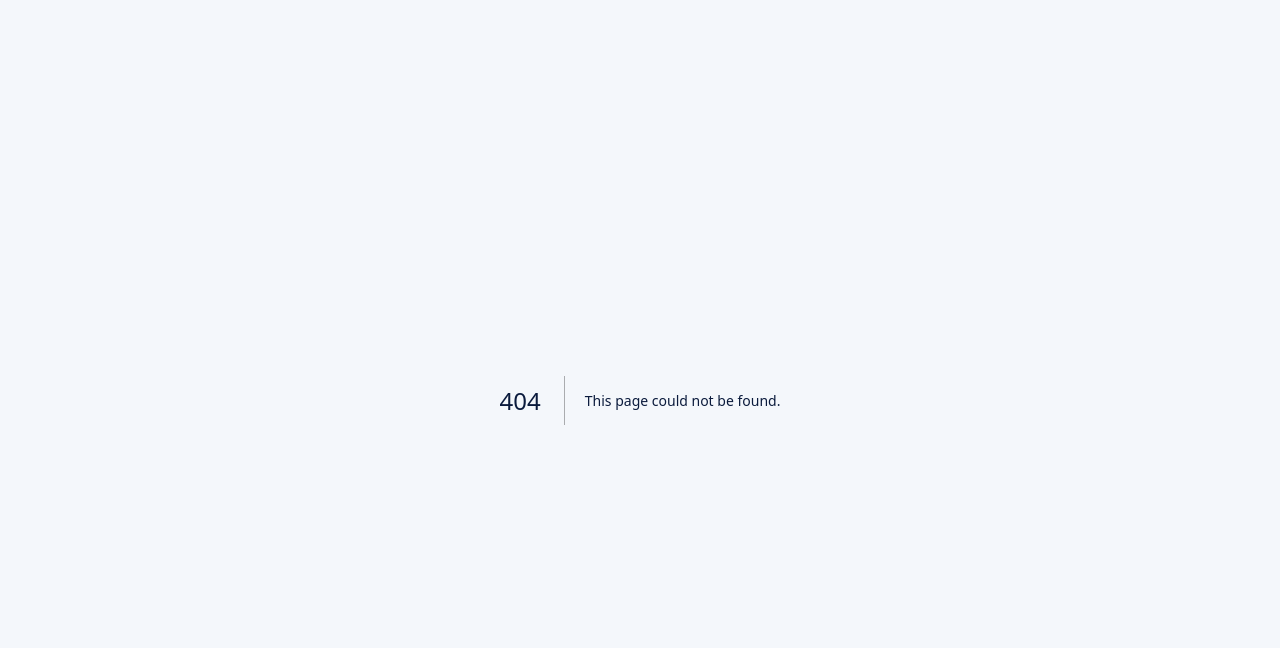
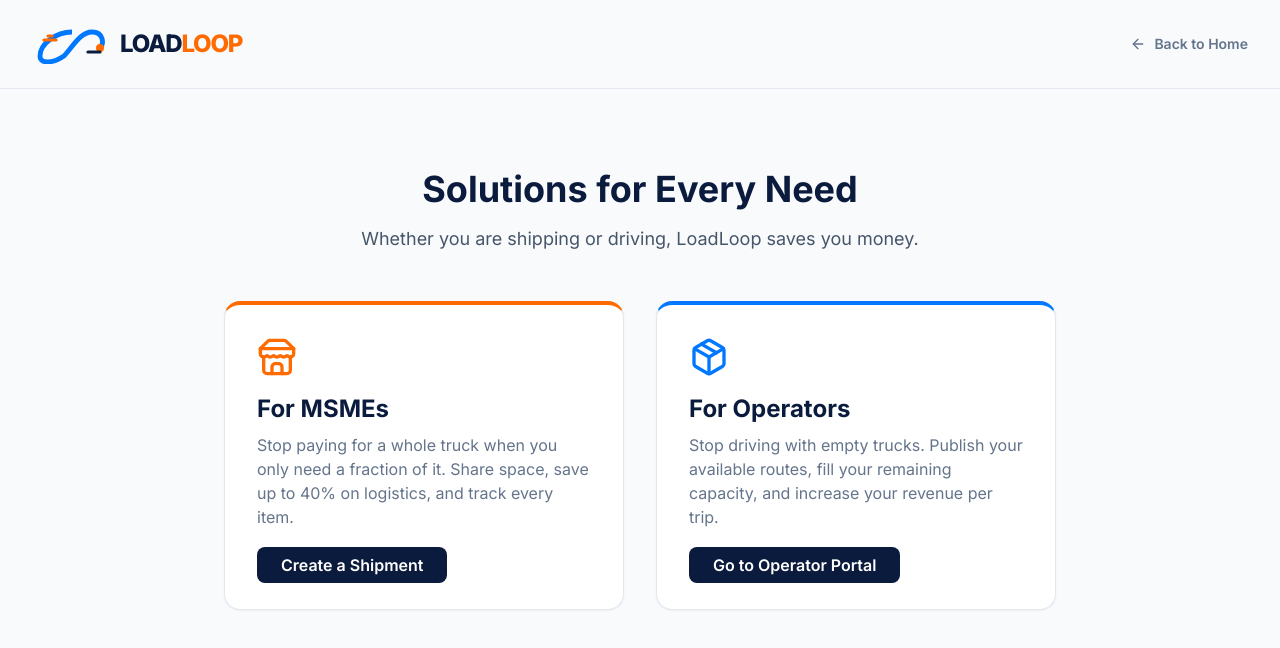
Before and after one commit to adiyel/loadloop-prototype, a Next.js app: page /solutions in a window 1280 px wide. Before the commit this address had no page. Shown: the top 648 px of the page. Built offline with nearby package versions, Linux system fonts and the light colour scheme.

Commit message:
Create page.tsx

```diff
--- /dev/null
+++ b/app/solutions/page.tsx
@@ -0,0 +1,35 @@
+import Link from "next/link";
+import Logo from "@/components/Logo";
+import { ArrowLeft, Store, Package } from "lucide-react";
+
+export default function Solutions() {
+  return (
+    <div className="min-h-screen bg-slate-50">
+      <nav className="flex items-center justify-between px-8 py-6 max-w-7xl mx-auto border-b border-slate-200">
+        <Logo className="h-10" />
+        <Link href="/" className="flex items-center gap-2 text-sm font-semibold text-slate-500 hover:text-brand-navy transition">
+          <ArrowLeft size={16} /> Back to Home
+        </Link>
+      </nav>
+      <main className="max-w-4xl mx-auto px-8 py-20 text-center">
+        <h1 className="text-4xl font-bold text-brand-navy mb-4">Solutions for Every Need</h1>
+        <p className="text-lg text-slate-600 mb-12">Whether you are shipping or driving, LoadLoop saves you money.</p>
+
+        <div className="grid md:grid-cols-2 gap-8 text-left">
+          <div className="bg-white p-8 rounded-2xl shadow-sm border border-slate-200 border-t-4 border-t-brand-orange">
+            <Store className="text-brand-orange mb-4" size={40} />
+            <h3 className="font-bold text-2xl mb-2 text-brand-navy">For MSMEs</h3>
+            <p className="text-slate-500 mb-6">Stop paying for a whole truck when you only need a fraction of it. Share space, save up to 40% on logistics, and track every item.</p>
+            <Link href="/dashboard/create" className="bg-brand-navy text-white px-6 py-2 rounded-lg font-semibold hover:bg-slate-800 transition">Create a Shipment</Link>
+          </div>
+          <div className="bg-white p-8 rounded-2xl shadow-sm border border-slate-200 border-t-4 border-t-brand-blue">
+            <Package className="text-brand-blue mb-4" size={40} />
+            <h3 className="font-bold text-2xl mb-2 text-brand-navy">For Operators</h3>
+            <p className="text-slate-500 mb-6">Stop driving with empty trucks. Publish your available routes, fill your remaining capacity, and increase your revenue per trip.</p>
+            <Link href="/operator" className="bg-brand-navy text-white px-6 py-2 rounded-lg font-semibold hover:bg-slate-800 transition">Go to Operator Portal</Link>
+          </div>
+        </div>
+      </main>
+    </div>
+  );
+}
```
